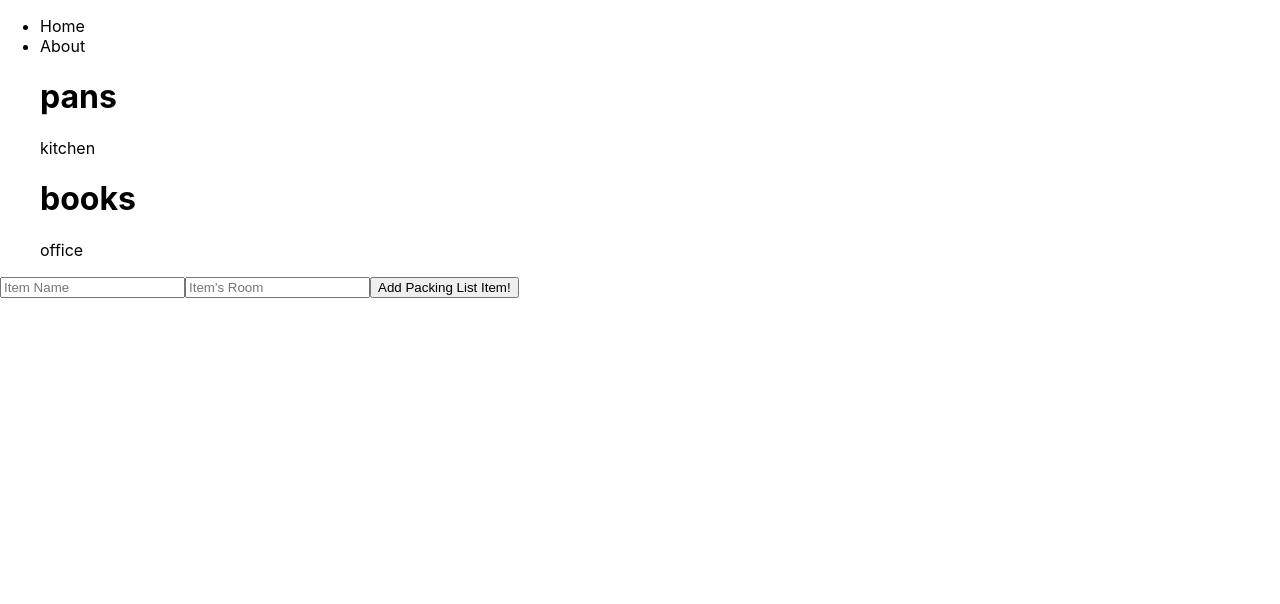
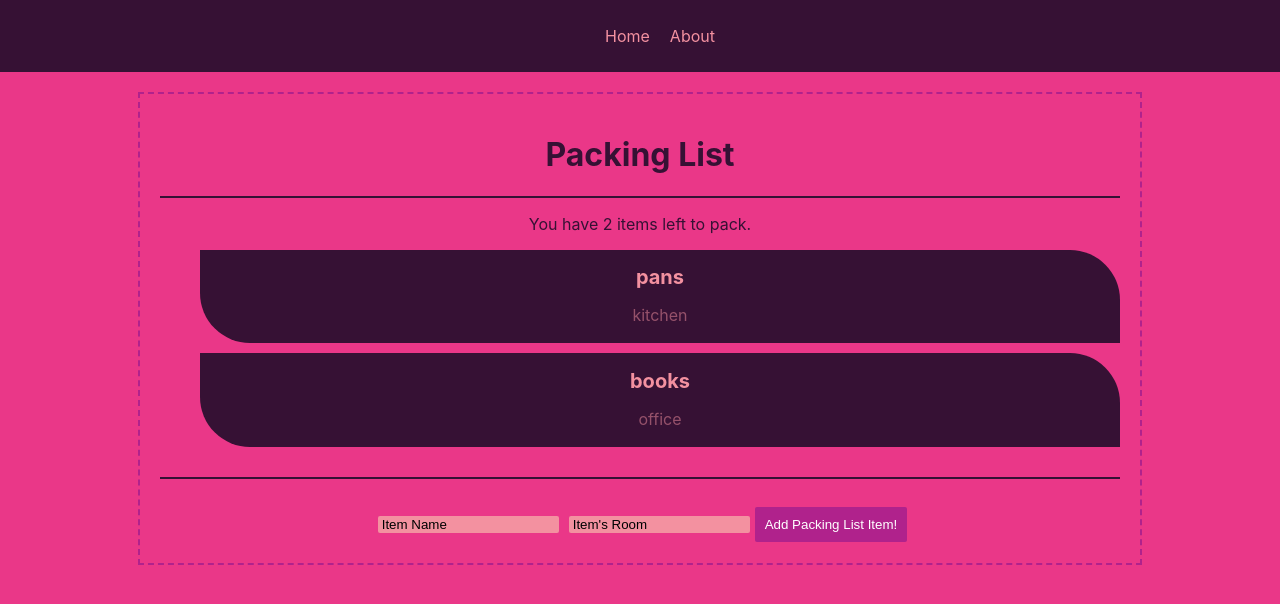
Before and after one commit to vanmars/moving-checklist, a React (Create React App) app: page / in a window 1280 px wide. Shown: the top 604 px of the page. Built offline with nearby package versions, Linux system fonts and the light colour scheme.

Commit message:
Finish styling

```diff
--- a/src/components/ItemDetail.js
+++ b/src/components/ItemDetail.js
@@ -1,9 +1,12 @@
-import React from 'react';
+import React, { useContext } from 'react';
+import { PackingContext } from '../contexts/PackingContext'
 
 const ItemDetail = (props) => {
+  const { deleteItem } = useContext(PackingContext);
   const { item } = props;
+
   return (
-    <div className="item">
+    <div className="item" onClick={() => deleteItem(item.id)}>
       <h1>{item.name}</h1>
       <p>{item.room}</p>
     </div>
--- a/src/components/NewPackingItemForm.js
+++ b/src/components/NewPackingItemForm.js
@@ -2,7 +2,7 @@ import React, {useState, useContext} from 'react';
 import { PackingContext } from '../contexts/PackingContext';
 
 const NewPackingItemForm = () => {
-  const { addItem } = useContext(PackingContext)
+  const { addItem } = useContext(PackingContext);
   const [name, setName] = useState('');
   const [room, setRoom] = useState('');
 
--- a/src/components/PackingList.js
+++ b/src/components/PackingList.js
@@ -8,11 +8,15 @@ const PackingList = () => {
 
   return (
     <div className='packing-list'>
+      <h1>Packing List</h1>
+      <hr />
+      <p>You have {items.length} items left to pack.</p>
       <ul>
         {items.map(item => {
           return ( <ItemDetail item={item} key={item.id} />)
         })}
       </ul>
+      <hr />
       <NewPackingItemForm />
     </div>
    );
--- a/src/contexts/PackingContext.js
+++ b/src/contexts/PackingContext.js
@@ -13,8 +13,12 @@ const PackingContextProvider = (props) => {
     setItems([...items, {name, room, id: v4()} ])
   }
 
+  const deleteItem = (id) => {
+    setItems(items.filter(item => item.id !== id))
+  }
+
   return (
-    <PackingContext.Provider value={{items, addItem }}>
+    <PackingContext.Provider value={{items, addItem, deleteItem }}>
       { props.children }
     </PackingContext.Provider>
    );
--- a/src/index.css
+++ b/src/index.css
@@ -5,9 +5,103 @@ body {
     sans-serif;
   -webkit-font-smoothing: antialiased;
   -moz-osx-font-smoothing: grayscale;
+  background: #EA3788;
 }
 
-code {
-  font-family: source-code-pro, Menlo, Monaco, Consolas, 'Courier New',
-    monospace;
+.App {
+  text-align: center;
 }
+
+.navbar {
+  background: #361134;
+  padding: 10px 0;
+  text-align: center;
+}
+
+.navbar ul {
+  list-style: none;
+  color: #F391A0;
+  display: flex;
+  flex-direction: row;
+  justify-content: center;
+}
+
+.navbar li {
+  padding: 0 10px;
+}
+
+.navbar li:hover {
+  cursor: pointer;
+  color: #B0228C;
+}
+
+.packing-list {
+  margin: 20px auto;
+  padding: 20px;
+  width: 75%;
+  border: dashed 2px #B0228C;
+}
+.packing-list ul {
+  margin: 10px 0 30px;
+}
+
+.packing-list h1, .packing-list p {
+  color: #361134;
+}
+
+.item {
+  border-radius: 0 50px;
+  background: #361134;
+  padding: 2px 0;
+  width: 100%;
+  margin: 10px auto;
+}
+
+.item:hover {
+  opacity: 0.8;
+  cursor: pointer;
+  text-decoration: line-through;
+}
+
+.item h1 {
+  color:#F391A0;
+  font-size: 20px;
+}
+
+.item p {
+  color:#F391A0;
+  opacity: 0.5;
+  font-size: 16px;
+}
+
+hr {
+  background-color: #361134;
+  height: 2px;
+  border: 0;
+}
+
+input {
+  background-color: #F391A0;
+  border-radius: 2px;
+  border: none;
+  margin: 10px 5px;
+}
+
+input::placeholder {
+  color:  black;
+  padding: 2px;
+}
+
+button {
+  border-radius: 2px;
+  background-color: #B0228C;
+  border: none;
+  margin-top: 20px;
+  padding: 10px;
+  color: white;
+}
+
+button:hover {
+  opacity: 0.8;
+  color: #F391A0;
+}
```
Also changed, not shown: src/components/Navbar.js (line endings or trailing spaces), 1 other file (tests, documents, lock files or other folders).
